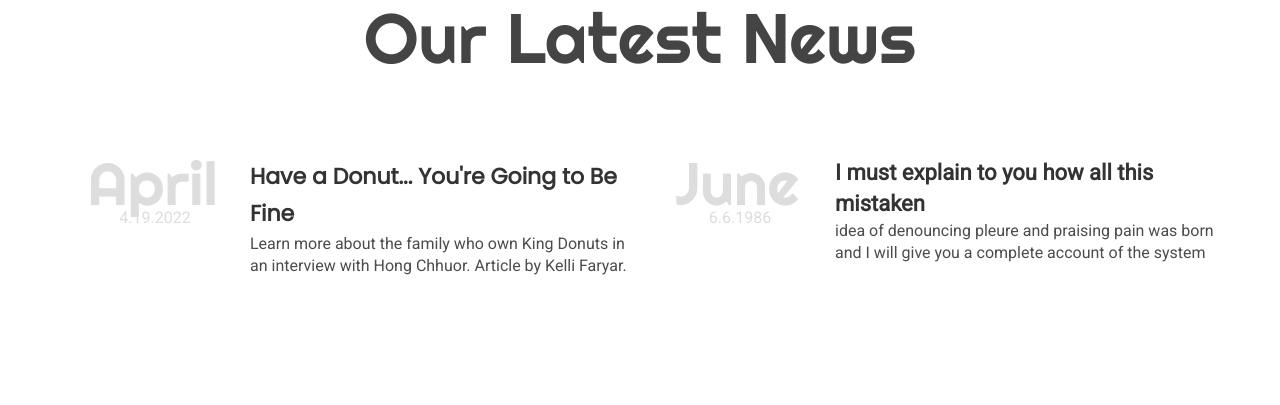
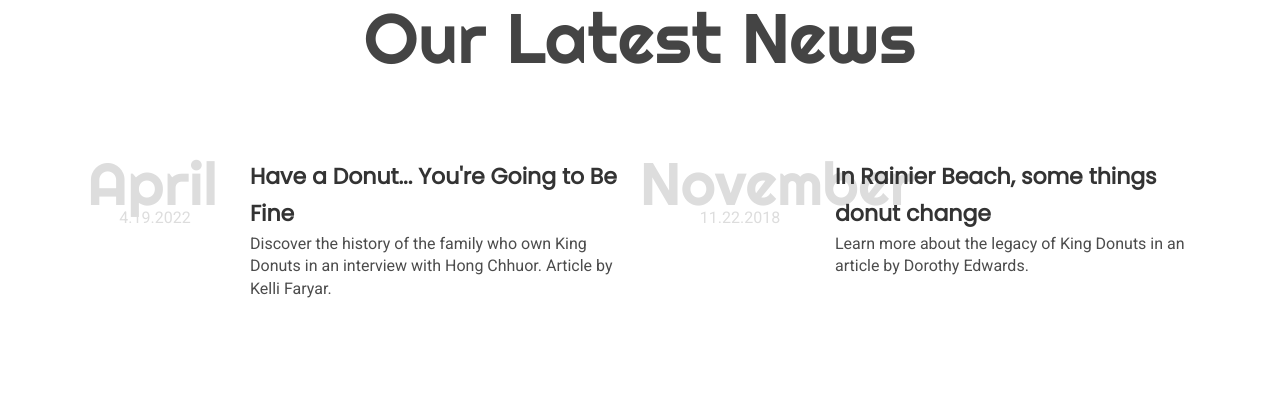
Before and after one commit to detrone/KingsDonuts, a plain HTML site: page index.html in a window 1280 px wide. Shown: the part 3872-4277 px from the top of the page. Drawn offline with Linux system fonts and the light colour scheme; some packages are replaced by stand-ins of ours; files whose address does not match are found by name.

Commit message:
Update index.html

```diff
--- a/index.html
+++ b/index.html
@@ -415,7 +415,7 @@
 
                                     <div class="blog-section-description col-md-8 col-sm-8 col-xs-12 noPadding">
                                         <h2><a class="article" href="https://www.ritesofgreen.com/story/hong-chhuor">Have a Donut... You're Going to Be Fine</a></h2>
-                                        <p>Learn more about the family who own King Donuts in an interview with Hong Chhuor. Article by Kelli Faryar.</p>
+                                        <p>Discover the history of the family who own King Donuts in an interview with Hong Chhuor. Article by Kelli Faryar.</p>
 
 
 
@@ -426,15 +426,15 @@
                                 <div class="row">
                                     <div class="blog-section-date col-md-4 col-sm-4 col-xs-12 noPadding">
 
-                                        <p class="month">June</p>
-                                        <p class="date">6.6.1986</p>
+                                        <p class="month">November</p>
+                                        <p class="date">11.22.2018</p>
 
 
                                     </div>
 
                                     <div class="blog-section-description col-md-8 col-sm-8 col-xs-12 noPadding">
-                                        <h2>I must explain to you how all this mistaken </h2>
-                                        <p>idea of denouncing pleure and praising pain was born and I will give you a complete account of the system</p>
+                                        <h2><a class="article" href="https://crosscut.com/2018/11/rainier-beach-some-things-donut-change">In Rainier Beach, some things donut change</a></h2>
+                                        <p>Learn more about the legacy of King Donuts in an article by Dorothy Edwards.</p>
 
 
                                     </div>
```
